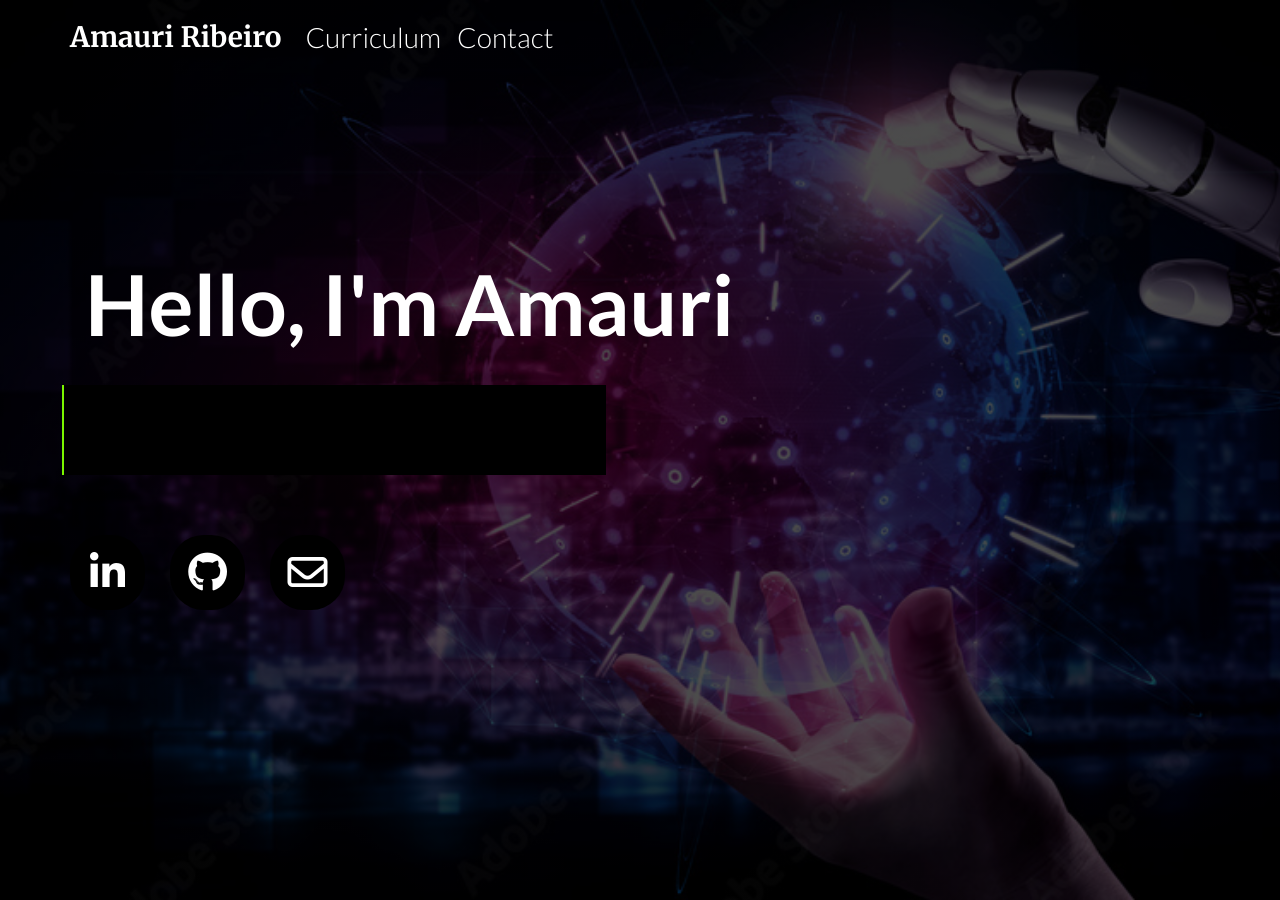
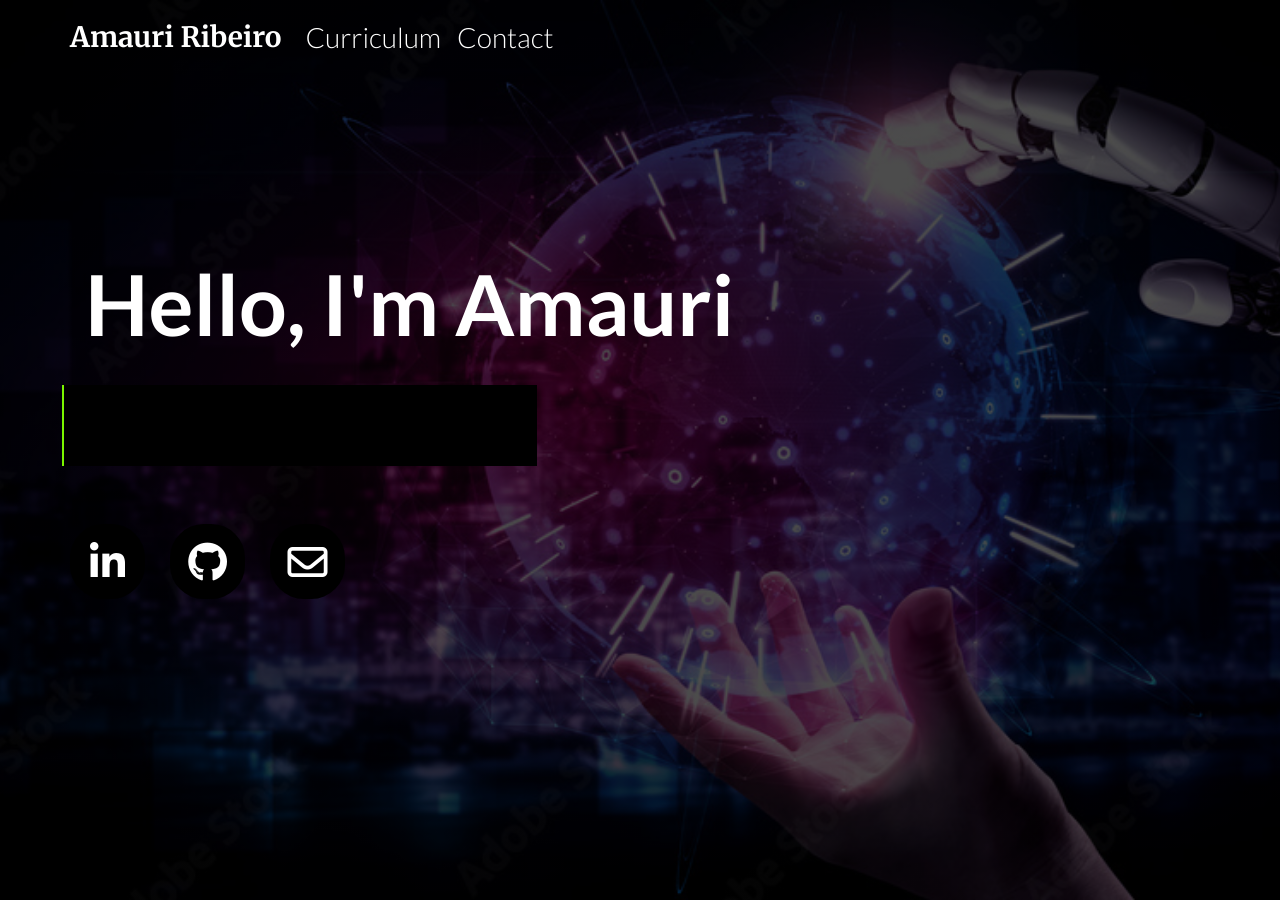
Before and after one commit to Ribeirosk8/ribeirosk8.github.io, a Jekyll site: the page built from index.html, in a window 1280 px wide. Built offline with Jekyll 4.4.1, drawn with Linux system fonts in a browser that asks for light colours; nearby versions of some CDN libraries.

Commit message:
Update index.html

```diff
--- a/index.html
+++ b/index.html
@@ -30,7 +30,7 @@
     }
 
     .txt-animado {
-    font-size: 50px;
+    font-size: 43px;
     font-weight: 300;
 
 }
```
